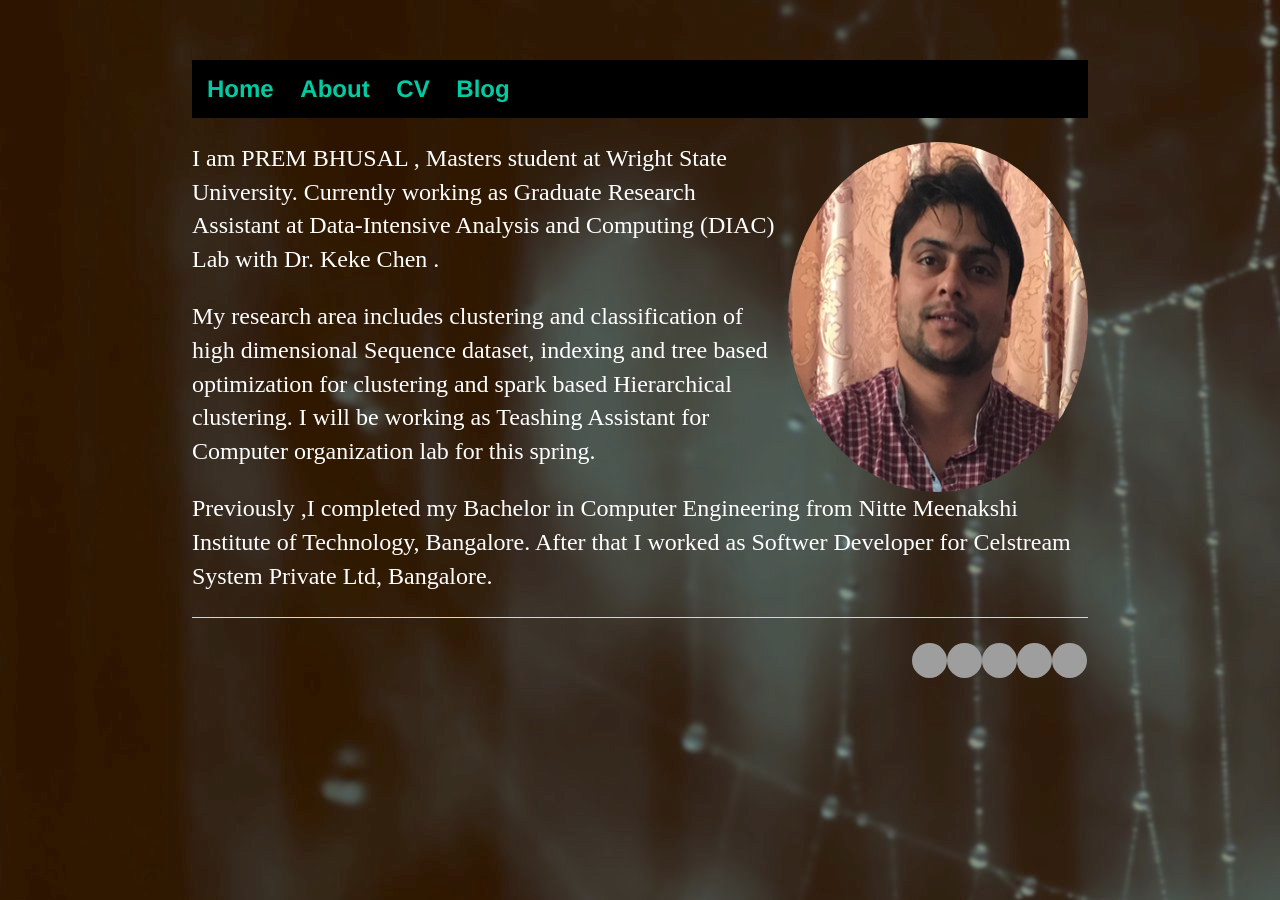
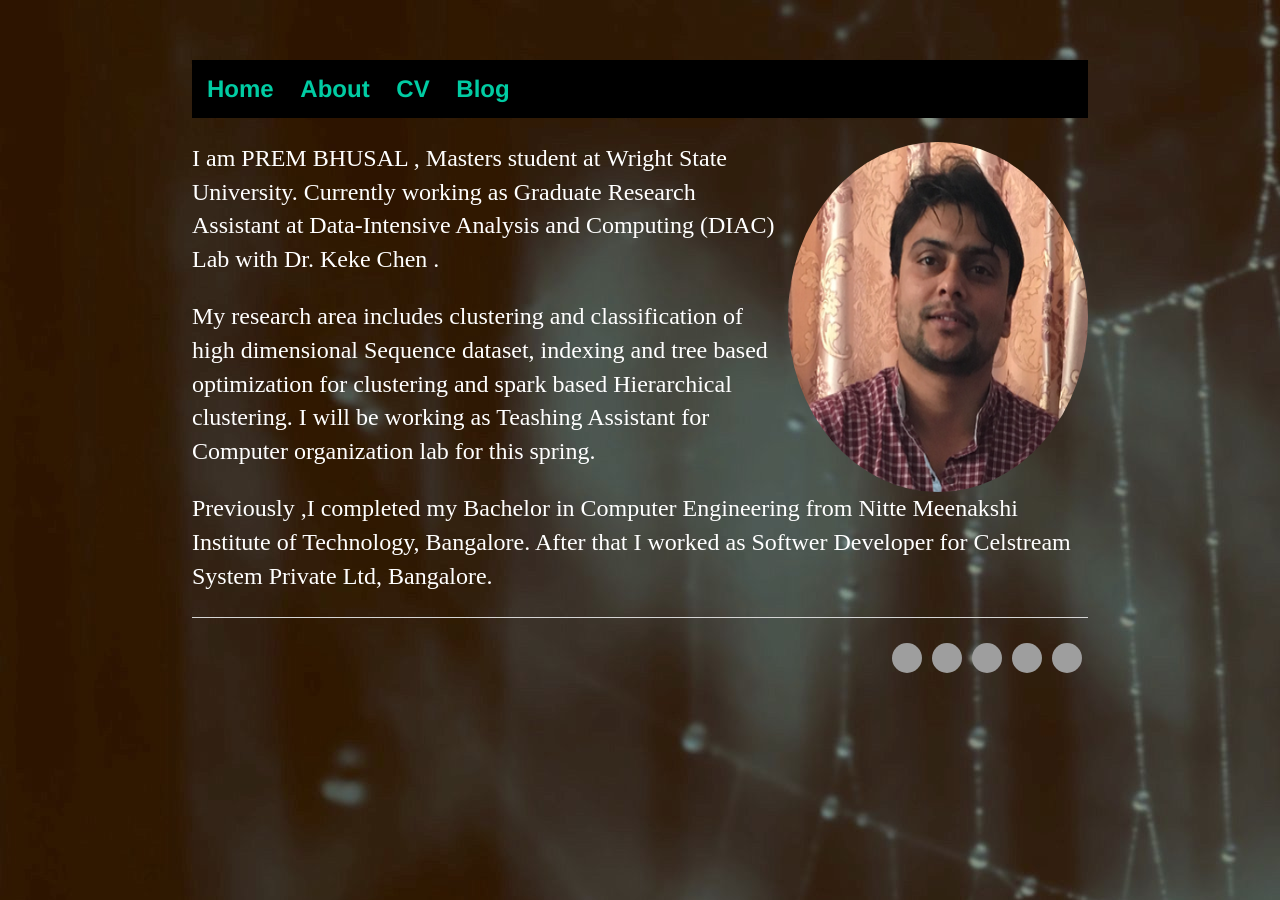
Before and after one commit to prembhusal/prembhusalWebsite, a Jekyll site: the page built from index.html, in a window 1280 px wide. Built offline with Jekyll 4.4.1, drawn with Linux system fonts in a browser that asks for light colours; grey boxes are pictures that could not be loaded.

Commit message:
Update default.html

```diff
--- a/_layouts/default.html
+++ b/_layouts/default.html
@@ -25,19 +25,19 @@
 	        		<li><a href="https://github.com/prembhusal">github.com/prembhusal</a></li> -->
 				<div>
 <a href="[full link to your Twitter]">
-<img title="Twitter" alt="Twitter" src="https://socialmediawidgets.files.wordpress.com/2014/03/01_twitter.png" width="35" height="35" />
+<img title="Twitter" alt="Twitter" src="https://socialmediawidgets.files.wordpress.com/2014/03/01_twitter.png" class="social-icon" />
 </a>
 <a href="[full link to your Pinterest]">
-<img title="Pinterest" alt="Pinterest" src="https://socialmediawidgets.files.wordpress.com/2014/03/13_pinterest.png" width="35" height="35" />
+<img title="Pinterest" alt="Pinterest" src="https://socialmediawidgets.files.wordpress.com/2014/03/13_pinterest.png" class="social-icon" />
 </a>
 <a href="[full link to your Facebook page]">
-<img title="Facebook" alt="Facebook" src="https://socialmediawidgets.files.wordpress.com/2014/03/02_facebook.png" width="35" height="35" />
+<img title="Facebook" alt="Facebook" src="https://socialmediawidgets.files.wordpress.com/2014/03/02_facebook.png" class="social-icon" />
 </a>
 <a href="[full link to your LinkedIn]">
-<img title="LinkedIn" alt="LinkedIn" src="https://socialmediawidgets.files.wordpress.com/2014/03/07_linkedin.png" width="35" height="35" />
+<img title="LinkedIn" alt="LinkedIn" src="https://socialmediawidgets.files.wordpress.com/2014/03/07_linkedin.png" class="social-icon" />
 </a>
 <a href="[full link to your Instagram]">
-<img title="Instagram" alt="RSS" src="https://socialmediawidgets.files.wordpress.com/2014/03/10_instagram.png" width="35" height="35" />
+<img title="Instagram" alt="RSS" src="https://socialmediawidgets.files.wordpress.com/2014/03/10_instagram.png" class="social-icon" />
 </a>
 </div>
 
```
